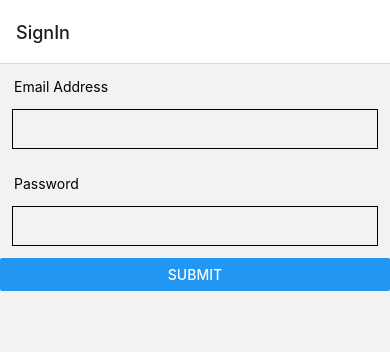
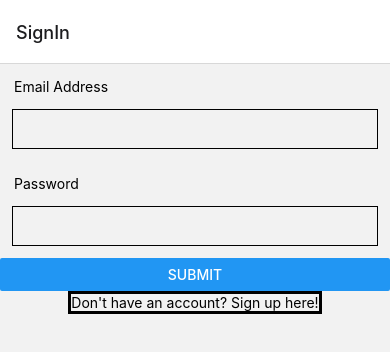
Before and after one commit to BruinEngineeringF22/Sigmax_App, a React Native app: screen /SignIn in a window 390 px wide. Shown: the top 352 px of the page. Built offline with nearby package versions, Linux system fonts and the light colour scheme.

Commit message:
Connected Signin, Signup, and Main

```diff
--- a/App.js
+++ b/App.js
@@ -5,6 +5,7 @@ import { NavigationContainer } from "@react-navigation/native";
 import { createNativeStackNavigator } from "@react-navigation/native-stack";
 import Homescreen from "./screens/Homescreen";
 import SignIn from "./screens/SignIn";
+import SignUp from "./screens/SignUp";
 
 export default function App() {
   const Stack = createNativeStackNavigator();
@@ -13,6 +14,7 @@ export default function App() {
     <NavigationContainer>
       <Stack.Navigator initialRouteName="SignIn">
         <Stack.Screen name="SignIn" component={SignIn} />
+        <Stack.Screen name="SignUp" component={SignUp} />
         <Stack.Screen name="HomeScreen" component={Homescreen} />
       </Stack.Navigator>
     </NavigationContainer>
--- a/screens/SignIn.js
+++ b/screens/SignIn.js
@@ -5,6 +5,7 @@ import {
   StyleSheet,
   SafeAreaView,
   Button,
+  TouchableOpacity,
 } from "react-native";
 import React, { useState } from "react";
 import { NavigationContainer } from "@react-navigation/native";
@@ -18,6 +19,10 @@ const SignIn = ({ navigation }) => {
     navigation.navigate("HomeScreen");
   };
 
+  const handleSwitchScreen = () => {
+    navigation.navigate("SignUp");
+  };
+
   return (
     <SafeAreaView>
       <Text style={styles.title}>Email Address</Text>
@@ -29,6 +34,12 @@ const SignIn = ({ navigation }) => {
         style={styles.submitButton}
         onPress={handleOnPress}
       />
+      <TouchableOpacity
+        style={styles.switchScreen}
+        onPress={handleSwitchScreen}
+      >
+        <Text>Don't have an account? Sign up here!</Text>
+      </TouchableOpacity>
     </SafeAreaView>
   );
 };
@@ -48,6 +59,10 @@ const styles = StyleSheet.create({
     padding: 10,
     justifyContent: "center",
   },
+  switchScreen: {
+    alignSelf: "center",
+    borderWidth: 3,
+  },
 });
 
 export default SignIn;
--- a/screens/SignUp.js
+++ b/screens/SignUp.js
@@ -1,58 +1,74 @@
-import React, { useState } from 'react'
-import { View, Button, TextInput, StyleSheet } from 'react-native'
+import React, { useState } from "react";
+import {
+  View,
+  Button,
+  TextInput,
+  StyleSheet,
+  TouchableOpacity,
+} from "react-native";
+import { NavigationContainer } from "@react-navigation/native";
+import { createNativeStackNavigator } from "@react-navigation/native-stack";
 
-
-
-const SignUp = () => {
-
+const SignUp = ({ navigation }) => {
   const [userName, setUserName] = useState("");
   const [password, setPassword] = useState("");
   const [email, setEmail] = useState("");
   const [phoneNumber, setPhoneNumber] = useState("");
 
   function signUp() {
-        console.log("signUp called")
+    console.log("signUp called");
   }
+
+  const handleSwitch = () => {
+    navigation.navigate("SignIn");
+  };
+
+  const handleSubmit = () => {
+    navigation.navigate("HomeScreen");
+  };
 
   return (
     <View style={styles.container}>
       <TextInput
         style={styles.input}
-                placeholder='Username'
+        placeholder="Username"
         autoCapitalize="none"
-                placeholderTextColor='white'
-                onChangeText={val => setUserName(val)}
+        placeholderTextColor="white"
+        onChangeText={(val) => setUserName(val)}
       />
       <TextInput
         style={styles.input}
-                placeholder='Password'
+        placeholder="Password"
         secureTextEntry={true}
         autoCapitalize="none"
-                placeholderTextColor='white'
-                onChangeText={val => setPassword(val)}
+        placeholderTextColor="white"
+        onChangeText={(val) => setPassword(val)}
       />
       <TextInput
         style={styles.input}
-                placeholder='Email'
+        placeholder="Email"
         autoCapitalize="none"
-                placeholderTextColor='white'
-                onChangeText={val => setEmail(val)}
+        placeholderTextColor="white"
+        onChangeText={(val) => setEmail(val)}
       />
       <TextInput
         style={styles.input}
-                placeholder='Phone Number'
+        placeholder="Phone Number"
         autoCapitalize="none"
-                placeholderTextColor='white'
-                onChangeText={val => setPhoneNumber(val)}
+        placeholderTextColor="white"
+        onChangeText={(val) => setPhoneNumber(val)}
       />
-            <Button
-                style={styles.signup}
-                title='Sign Up'
-                onPress={signUp}
-            />
+      <Button style={styles.signup} title="Sign Up" onPress={handleSubmit} />
+
+      <TouchableOpacity
+        onPress={handleSwitch}
+        style={styles.switchScreenButton}
+      >
+        <Text>Already have an accout? Sign in here</Text>
+      </TouchableOpacity>
     </View>
-    )
-}
+  );
+};
 
 export default SignUp;
 
@@ -60,21 +76,21 @@ const styles = StyleSheet.create({
   input: {
     width: 350,
     height: 55,
-        backgroundColor: '#42A5F5',
+    backgroundColor: "#42A5F5",
     margin: 10,
     padding: 8,
-        color: 'white',
+    color: "white",
     borderRadius: 14,
     fontSize: 18,
-        fontWeight: '500',
+    fontWeight: "500",
   },
   container: {
     flex: 1,
-        justifyContent: 'center',
-        alignItems: 'center'
+    justifyContent: "center",
+    alignItems: "center",
   },
   signup: {
-        position: 'absolute',
+    position: "absolute",
     width: 279,
     height: 106,
     left: 30,
@@ -82,7 +98,10 @@ const styles = StyleSheet.create({
     fontWeight: 600,
     fontSize: 70,
     lineHeight: 85,
-        color: 'black',
-        opacity: 0.75
+    color: "black",
+    opacity: 0.75,
   },
-})
+  switchScreenButton: {
+    borderWidth: 3,
+  },
+});
```
Lines whose indentation alone changed are shown as unchanged.
